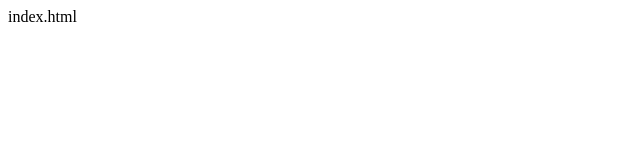
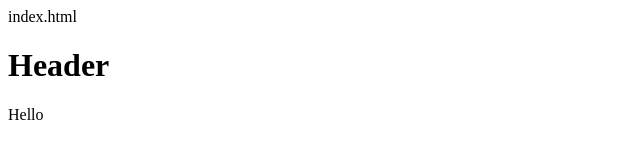
Before and after one commit to holdenthehitcher/git-test, a plain HTML site: page index.html in a window 1280 px wide. Shown: the whole page, without its empty margins (0-640 px from the left). Drawn offline with Linux system fonts and the light colour scheme.

Commit message:
third commit

```diff
--- a/index.html
+++ b/index.html
@@ -1,6 +1,11 @@
 index.html
 <doctype! html>
     <html>
+       <body>
+           <h1>Header</h1>
+               <p>Hello</p>
 
+
+        </body>
     </html>
 </doctype>
```
